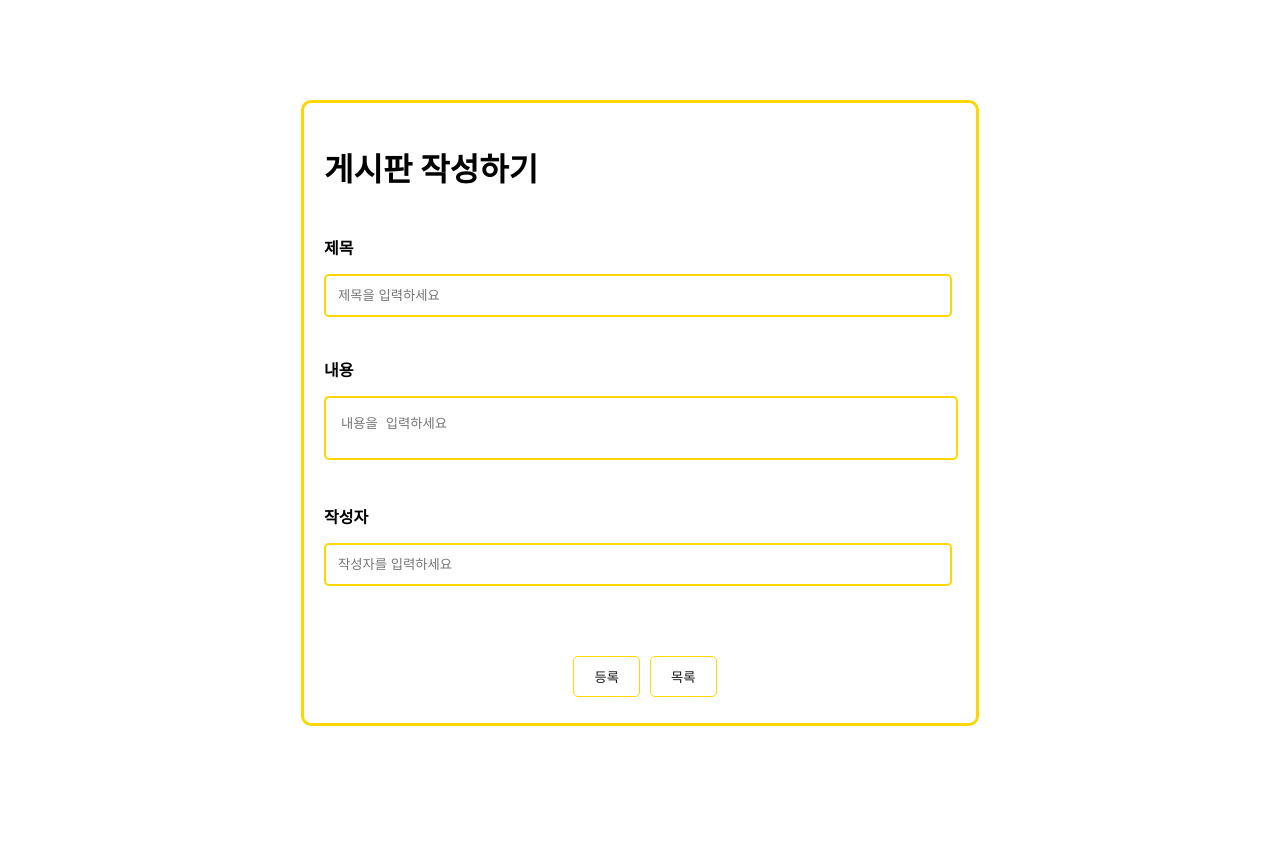
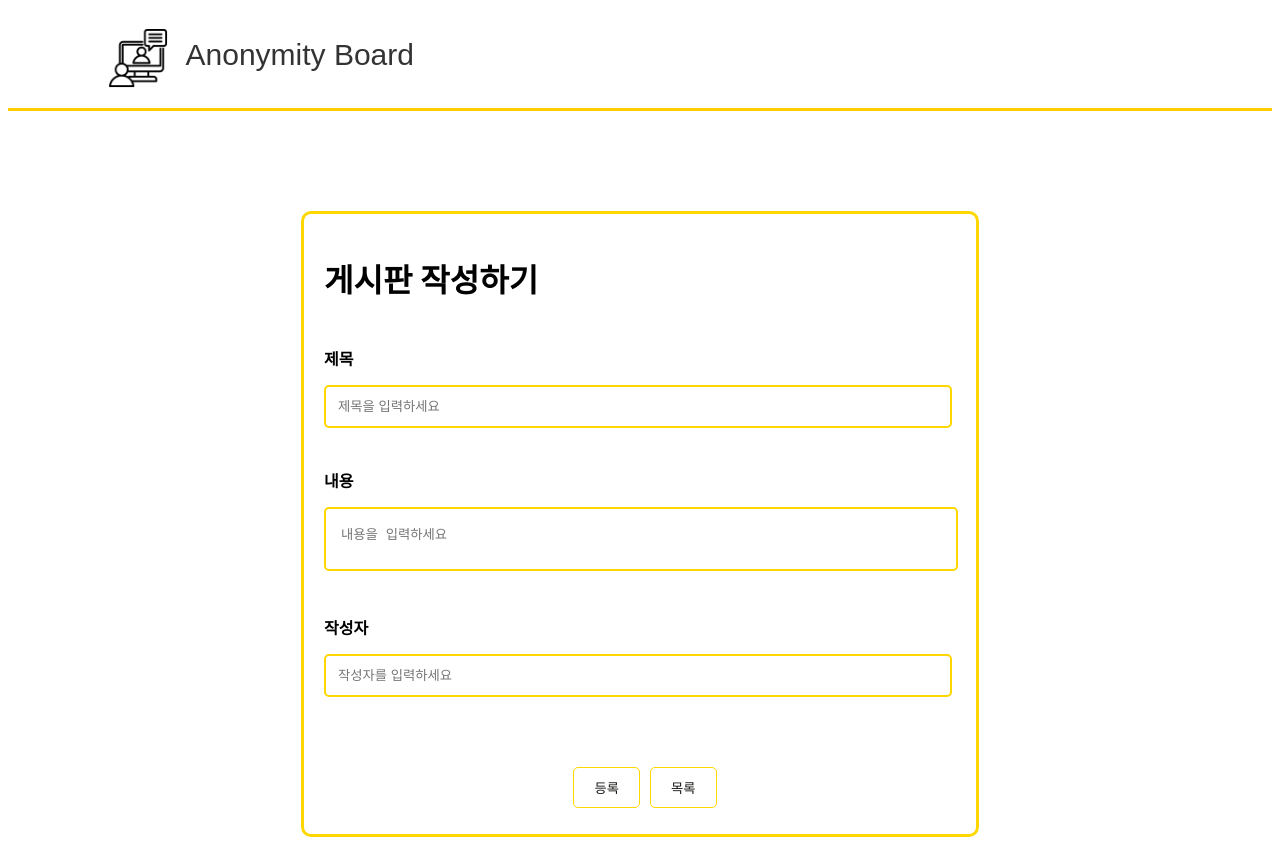
Before and after one commit to ramivo08/vue-board, a Vue app: page /boardWrite in a window 1280 px wide. Before the commit the page ends 800 px from the top, so only its background shows below. Built offline with nearby package versions, Linux system fonts and the light colour scheme.

Commit message:
헤더적용 커밋

```diff
--- a/src/App.vue
+++ b/src/App.vue
@@ -1,6 +1,6 @@
 <template>
   <div>
-    <!-- <BoardHeader></BoardHeader> -->
+    <BoardHeader></BoardHeader>
     <router-view></router-view>
     <!-- <BoardList></BoardList> -->
     <!-- <BoardWrite></BoardWrite> -->
@@ -10,7 +10,7 @@
 
 <script>
 
-//import BoardHeader from './components/BoardHeader.vue'
+import BoardHeader from './components/BoardHeader.vue'
 //import BoardList from './components/BoardList.vue'
 // import BoardWrite from './components/BoardWrite.vue'
 //import BoardFooter from './components/BoardFooter.vue'
@@ -19,13 +19,13 @@
 
 export default {
   name: 'App',
-  // components: {
-  //   //컴포넌트 태그명 : 컴포넌트 내용
-  //   //'BoardHeader': BoardHeader,
-  //   //'BoardList' : BoardList,
-  //   // 'BoardWrite' : BoardWrite,
-  //   //'BoardFooter' : BoardFooter
-  // }
+  components: {
+    //컴포넌트 태그명 : 컴포넌트 내용
+    'BoardHeader': BoardHeader,
+    //'BoardList' : BoardList,
+    // 'BoardWrite' : BoardWrite,
+    //'BoardFooter' : BoardFooter
+  }
 }
 </script>
 
--- a/src/components/BoardHeader.vue
+++ b/src/components/BoardHeader.vue
@@ -1,7 +1,7 @@
 <template>
   <div class="menu-bar">
       <div class="menu">
-        <span>익명 게시판</span>
+         <img src='../assets/online-counseling.png'> <span>Anonymity Board</span>
       </div>
     </div>
 </template>
@@ -24,4 +24,16 @@ export default {
   font-size: 30px; /* 폰트 크기 설정 */
   color: #333; /* 텍스트 색상 설정 */
 }
+.menu img {
+  margin-left: 100px;
+  height: 60px;
+  vertical-align: middle; /* 이미지와 텍스트를 수직으로 정렬 */
+}
+
+.menu span {
+  margin-left: 10px; /* 이미지와 텍스트 사이의 여백 조정 */
+  font-family: 'Your-Preferred-Font', sans-serif; /* 무료 폰트로 변경 (원하는 폰트 이름으로 바꾸세요) */
+  font-size: 30px;
+  color: #333;
+}
 </style>
--- a/src/components/BoardList.vue
+++ b/src/components/BoardList.vue
@@ -8,7 +8,7 @@
           <th>제목</th>
           <th>작성자</th>
           <th>등록일</th>
-          <th></th>
+          <th>  </th>
         </tr>
       </thead>
       <tbody name="boardList">
--- a/src/components/BoardWrite.vue
+++ b/src/components/BoardWrite.vue
@@ -81,10 +81,12 @@ export default {
         //localStorage에 게시글 저장하기
       this.boardPost.push(newPost);
       localStorage.setItem('boardPost', JSON.stringify(this.boardPost));
+      console.log('boardPost', this.boardPost );
 
-      this.title = '';
-      this.content = '';
-      this.writer = '';
+      //입력된거 초기화작업
+      // this.title = '';
+      // this.content = '';
+      // this.writer = '';
 
       this.$router.push('/');
 
--- a/src/router/index.js
+++ b/src/router/index.js
@@ -1,6 +1,7 @@
 import Vue from 'vue'
 import Router from 'vue-router'
 
+//vue CLI프로젝트에서 @는 src디렉토리를 가리킨다.
 import BoardList from '@/components/BoardList.vue'
 import BoardWrite from '@/components/BoardWrite.vue'
 
```
Also changed, not shown: src/assets/online-counseling.png (added).
